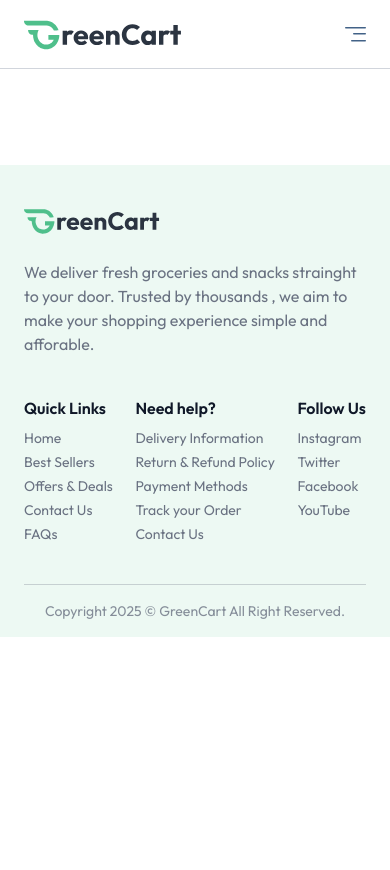
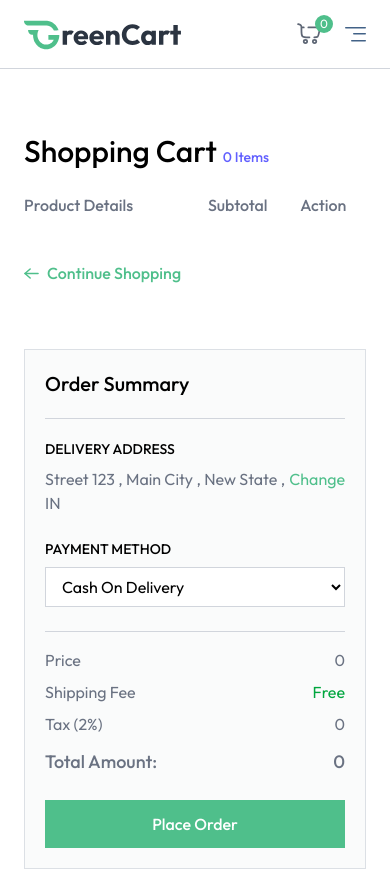
Before and after one commit to AnmolK08/GREEN_CART, a React (Vite) app in the folder frontend/: page /cart in a window 390 px wide. Shown: the top 870 px of the page. Before the commit the page ends 844 px from the top, so only its background shows below. Built offline with nearby package versions, Linux system fonts and the light colour scheme.

Commit message:
added cart page

```diff
--- a/frontend/src/App.jsx
+++ b/frontend/src/App.jsx
@@ -9,6 +9,7 @@
 import AllProducts from "./pages/AllProducts.jsx";
 import ProductCategory from "./pages/ProductCategory.jsx";
 import ProductDetails from "./pages/ProductDetails.jsx";
+import Cart from "./pages/Cart.jsx";
 
 function App() {
   const isSellerPath = useLocation().pathname.includes("seller");
@@ -30,6 +31,7 @@
           <Route path="/products" element={<AllProducts/>} />
           <Route path="/products/:category" element={ <ProductCategory/> } />
           <Route path="/products/:category/:id" element={ <ProductDetails/> } />
+          <Route path="/cart" element={<Cart/>} />
         </Routes>
       </div>
       {!isSellerPath && <Footer/>}
--- a/frontend/src/components/Navbar.jsx
+++ b/frontend/src/components/Navbar.jsx
@@ -7,19 +7,27 @@
 
 function Navbar() {
   const [open, setOpen] = React.useState(false);
-  const { navigate, user, setUser, setShowUserLogin , showUserLogin , setSearchQuery , searchQuery } =
-    useAppContext();
+  const {
+    navigate,
+    user,
+    setUser,
+    setShowUserLogin,
+    showUserLogin,
+    setSearchQuery,
+    searchQuery,
+    getCartCount,
+  } = useAppContext();
 
   const logout = async () => {
     setUser(null);
     navigate("/");
   };
 
-  useEffect(()=>{
-      if(searchQuery.length > 0){
-        navigate("/products")
+  useEffect(() => {
+    if (searchQuery.length > 0) {
+      navigate("/products");
     }
-  },[searchQuery])
+  }, [searchQuery]);
 
   return (
     <nav className="flex items-center justify-between px-6 md:px-16 lg:px-24 xl:px-32 py-4 border-b border-gray-300 bg-white relative transition-all">
@@ -35,7 +43,7 @@
 
         <div className="hidden lg:flex items-center text-sm gap-2 border border-gray-300 px-3 rounded-full">
           <input
-            onChange={(e)=> setSearchQuery(e.target.value)}
+            onChange={(e) => setSearchQuery(e.target.value)}
             className="py-1.5 w-full bg-transparent outline-none placeholder-gray-500"
             type="text"
             placeholder="Search products"
@@ -53,7 +61,7 @@
             onClick={() => navigate("/cart")}
             className="absolute -top-2 -right-3 text-xs text-white bg-primary w-[18px] h-[18px] rounded-full"
           >
-            3
+            {getCartCount()}
           </button>
         </div>
 
@@ -82,13 +90,27 @@
         )}
       </div>
 
+      <div className="flex items-center gap-6 sm:hidden">
+        <div className="relative cursor-pointer">
+          <img
+            src={assets.nav_cart_icon}
+            alt="cart"
+            className="w-6 opacity-80"
+          />
+          <button
+            onClick={() => navigate("/cart")}
+            className="absolute -top-2 -right-3 text-xs text-white bg-primary w-[18px] h-[18px] rounded-full"
+          >
+            {getCartCount()}
+          </button>
+        </div>
         <button
           onClick={() => (open ? setOpen(false) : setOpen(true))}
           aria-label="Menu"
-        className="sm:hidden"
         >
           <img src={assets.menu_icon} alt="menu" />
         </button>
+      </div>
 
       {/* Mobile Menu */}
       {open && (
--- a/frontend/src/context/AppContext.jsx
+++ b/frontend/src/context/AppContext.jsx
@@ -53,6 +53,28 @@
     setCartItems(cartData);
   };
 
+  const getCartCount = ()=>{
+    let totalCount = 0;
+
+    for(const item in cartItems){
+      totalCount += cartItems[item];
+    }
+    return totalCount;
+
+  }
+
+  const getCartAmount = ()=>{
+    let totalAmount = 0;
+    for(const items in cartItems){
+      let itemInfo = products.find((product)=> product._id === items);
+      if(cartItems[items] > 0){
+        totalAmount += itemInfo.offerPrice*cartItems[items];
+      }
+    }
+
+    return Math.floor(totalAmount*100)/100;
+  }
+
   useEffect(() => {
     fetchProducts();
   }, []);
@@ -73,6 +95,9 @@
     removeFromCart,
     searchQuery,
     setSearchQuery,
+    getCartCount,
+    getCartAmount
+
   };
 
   return <AppContext.Provider value={value}>{children}</AppContext.Provider>;
--- a/frontend/src/pages/AllProducts.jsx
+++ b/frontend/src/pages/AllProducts.jsx
@@ -1,4 +1,4 @@
-import React, { useEffect, useState } from 'react'
+import { useEffect, useState } from 'react'
 import { useAppContext } from '../context/AppContext'
 import ProductCard from '../components/ProductCard';
 
--- /dev/null
+++ b/frontend/src/pages/Cart.jsx
@@ -0,0 +1,215 @@
+import React, { useEffect, useState } from "react";
+import { useAppContext } from "../context/AppContext";
+import { assets, dummyAddress } from "../assets/assets";
+
+const Cart = () => {
+  const {
+    products,
+    currency,
+    cartItems,
+    removeFromCart,
+    getCartCount,
+    updateCartItems,
+    navigate,
+    getCartAmount,
+  } = useAppContext();
+
+  const [cartArray, setCartArray] = useState([]);
+  const [addresses, setAddresses] = useState(dummyAddress);
+  const [showAddress, setShowAddress] = useState(false);
+  const [selectedAddress, setSelectedAddress] = useState(dummyAddress[0]);
+  const [paymentOption, setPaymentOption] = useState("COD");
+
+  const getCart = () => {
+    let tempArray = [];
+    for (const key in cartItems) {
+      const product = products.find((item) => item._id === key);
+      product.quantity = cartItems[key];
+      tempArray.push(product);
+    }
+
+    setCartArray(tempArray);
+  };
+
+  const placeOrder = async()=>{
+
+  }
+
+  useEffect(() => {
+    if (products.length > 0 && cartItems) getCart();
+  }, [products, cartItems]);
+
+  return products.length > 0 && cartItems ? (
+    <div className="flex flex-col md:flex-row mt-16">
+      <div className="flex-1 max-w-4xl">
+        <h1 className="text-3xl font-medium mb-6">
+          Shopping Cart{" "}
+          <span className="text-sm text-indigo-500">
+            {getCartCount()} Items
+          </span>
+        </h1>
+
+        <div className="grid grid-cols-[2fr_1fr_1fr] text-gray-500 text-base font-medium pb-3">
+          <p className="text-left">Product Details</p>
+          <p className="text-center">Subtotal</p>
+          <p className="text-center">Action</p>
+        </div>
+
+        {cartArray.map((product, index) => (
+          <div
+            key={index}
+            className="grid grid-cols-[2fr_1fr_1fr] text-gray-500 items-center text-sm md:text-base font-medium pt-3"
+          >
+            <div className="flex items-center md:gap-6 gap-3">
+              <div
+                onClick={() => {
+                  navigate(
+                    `/products/${product.category.toLowerCase()}/${product._id}`
+                  );
+                  scrollTo(0, 0);
+                }}
+                className="cursor-pointer w-24 h-24 flex items-center justify-center border border-gray-300 rounded"
+              >
+                <img
+                  className="max-w-full h-full object-cover"
+                  src={product.image[0]}
+                  alt={product.name}
+                />
+              </div>
+              <div>
+                <p className="hidden md:block font-semibold">{product.name}</p>
+                <div className="font-normal text-gray-500/70">
+                  <p>
+                    Weight: <span>{product.weight || "N/A"}</span>
+                  </p>
+                  <div className="flex items-center">
+                    <p>Qty:</p>
+                    <select
+                    onChange={e => updateCartItems(product._id , Number(e.target.value))}
+                    value={cartItems[product._id]}
+                    className="outline-none">
+                      {Array(
+                        cartItems[product._id] > 9 ? cartItems[product._id] : 9
+                      )
+                        .fill("")
+                        .map((_, index) => (
+                          <option key={index} value={index + 1}>
+                            {index + 1}
+                          </option>
+                        ))}
+                    </select>
+                  </div>
+                </div>
+              </div>
+            </div>
+            <p className="text-center">
+              {currency}
+              {product.offerPrice * product.quantity}
+            </p>
+            <button
+              onClick={() => {
+                removeFromCart();
+              }}
+              className="cursor-pointer mx-auto"
+            >
+              <img
+                src={assets.refresh_icon}
+                alt="remove"
+                className="inline-block w-6 h-6"
+              />
+            </button>
+          </div>
+        ))}
+
+        <button
+          onClick={() => {
+            navigate("/products");
+            scrollTo(0, 0);
+          }}
+          className="group cursor-pointer flex items-center mt-8 gap-2 text-primary font-medium"
+        >
+          <img
+            className="group-hover:translate-x-1 transition"
+            src={assets.arrow_right_icon_colored}
+            alt="arrow"
+          />
+          Continue Shopping
+        </button>
+      </div>
+
+      <div className="max-w-[360px] w-full bg-gray-100/40 p-5 max-md:mt-16 border border-gray-300/70">
+        <h2 className="text-xl md:text-xl font-medium">Order Summary</h2>
+        <hr className="border-gray-300 my-5" />
+
+        <div className="mb-6">
+          <p className="text-sm font-medium uppercase">Delivery Address</p>
+          <div className="relative flex justify-between items-start mt-2">
+            <p className="text-gray-500">
+              {selectedAddress
+                ? `${selectedAddress.street} , ${selectedAddress.city} , ${selectedAddress.state} , ${selectedAddress.country}`
+                : "No address found"}
+            </p>
+            <button
+              onClick={() => setShowAddress(!showAddress)}
+              className="text-primary hover:underline cursor-pointer"
+            >
+              Change
+            </button>
+            {showAddress && (
+              <div className="absolute top-12 py-1 bg-white border border-gray-300 text-sm w-full">
+                {addresses.map((address , index)=>(
+                    <p
+                  onClick={() => {setSelectedAddress(address); setShowAddress(false)}}
+                  className="text-gray-500 p-2 hover:bg-gray-100"
+                >
+                 {address.street} , {address.city} , {address.state} , {address.country}
+                </p>
+                ))}
+                <p
+                  onClick={() => navigate("/add-address")}
+                  className="text-primary text-center cursor-pointer p-2 hover:bg-primary/10"
+                >
+                  Add address
+                </p>
+              </div>
+            )}
+          </div>
+
+          <p className="text-sm font-medium uppercase mt-6">Payment Method</p>
+
+          <select onChange={(e)=>{setPaymentOption(e.target.value)}} className="w-full border border-gray-300 bg-white px-3 py-2 mt-2 outline-none">
+            <option value="COD">Cash On Delivery</option>
+            <option value="Online">Online Payment</option>
+          </select>
+        </div>
+
+        <hr className="border-gray-300" />
+
+        <div className="text-gray-500 mt-4 space-y-2">
+          <p className="flex justify-between">
+            <span>Price</span>
+            <span>{currency}{getCartAmount()}</span>
+          </p>
+          <p className="flex justify-between">
+            <span>Shipping Fee</span>
+            <span className="text-green-600">Free</span>
+          </p>
+          <p className="flex justify-between">
+            <span>Tax (2%)</span>
+            <span>{currency}{getCartAmount()*2/100}</span>
+          </p>
+          <p className="flex justify-between text-lg font-medium mt-3">
+            <span>Total Amount:</span>
+            <span>{currency}{getCartAmount() + getCartAmount()*2/100}</span>
+          </p>
+        </div>
+
+        <button onClick={placeOrder} className="w-full py-3 mt-6 cursor-pointer bg-primary text-white font-medium hover:bg-primary-light transition">
+          {paymentOption === "COD" ? "Place Order" : "Proceed to Checkout"}
+        </button>
+      </div>
+    </div>
+  ) : null;
+};
+
+export default Cart;
--- a/frontend/src/pages/Home.jsx
+++ b/frontend/src/pages/Home.jsx
@@ -1,4 +1,3 @@
-import React from "react";
 import MainBanner from "../components/MainBanner";
 import Categories from "../components/Categories";
 import BestSeller from "../components/BestSeller";
--- a/frontend/src/pages/ProductCategory.jsx
+++ b/frontend/src/pages/ProductCategory.jsx
@@ -1,4 +1,3 @@
-import React from 'react'
 import { useAppContext } from '../context/AppContext'
 import { useParams } from 'react-router-dom';
 import { categories } from '../assets/assets';
--- a/frontend/src/pages/ProductDetails.jsx
+++ b/frontend/src/pages/ProductDetails.jsx
@@ -1,4 +1,4 @@
-import React, { useEffect, useState } from "react";
+import { useEffect, useState } from "react";
 import { useAppContext } from "../context/AppContext";
 import { Link, useParams } from "react-router-dom";
 import { assets } from "../assets/assets";
```
Lines whose indentation alone changed are shown as unchanged.
